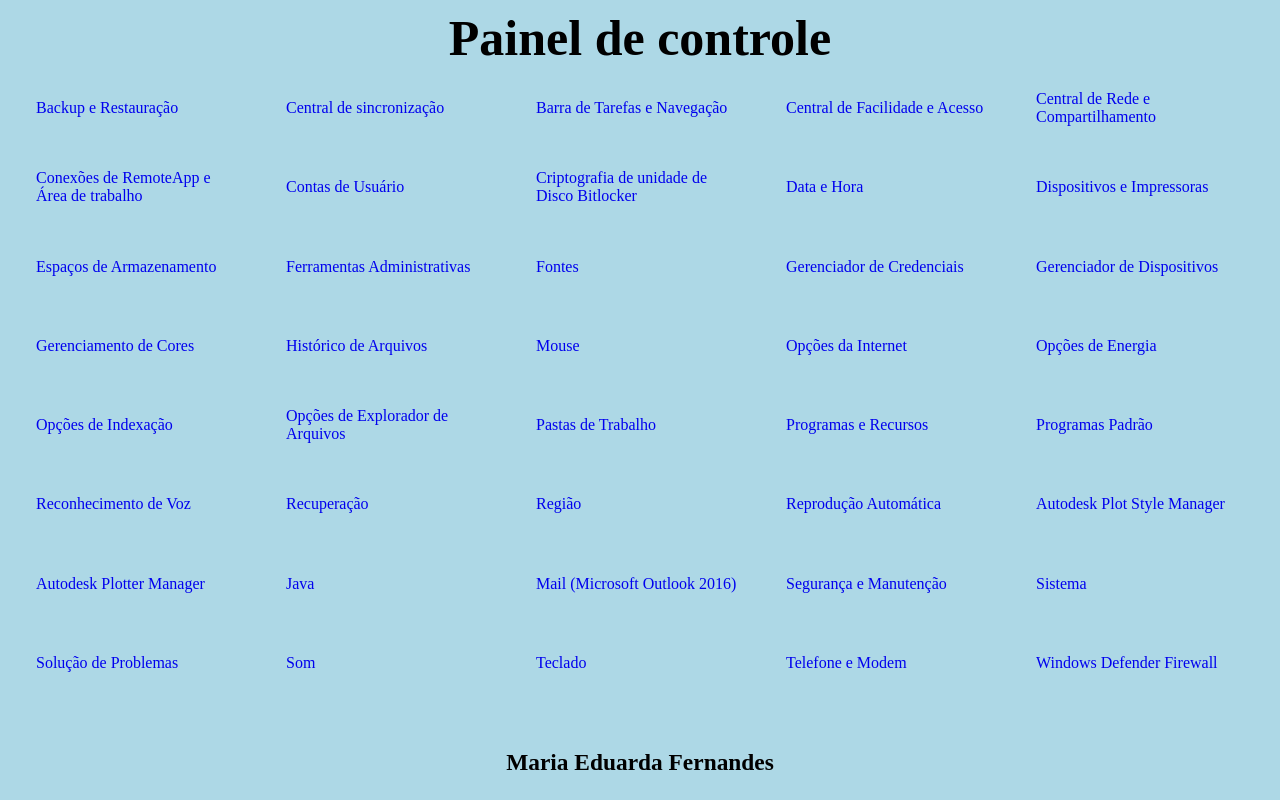
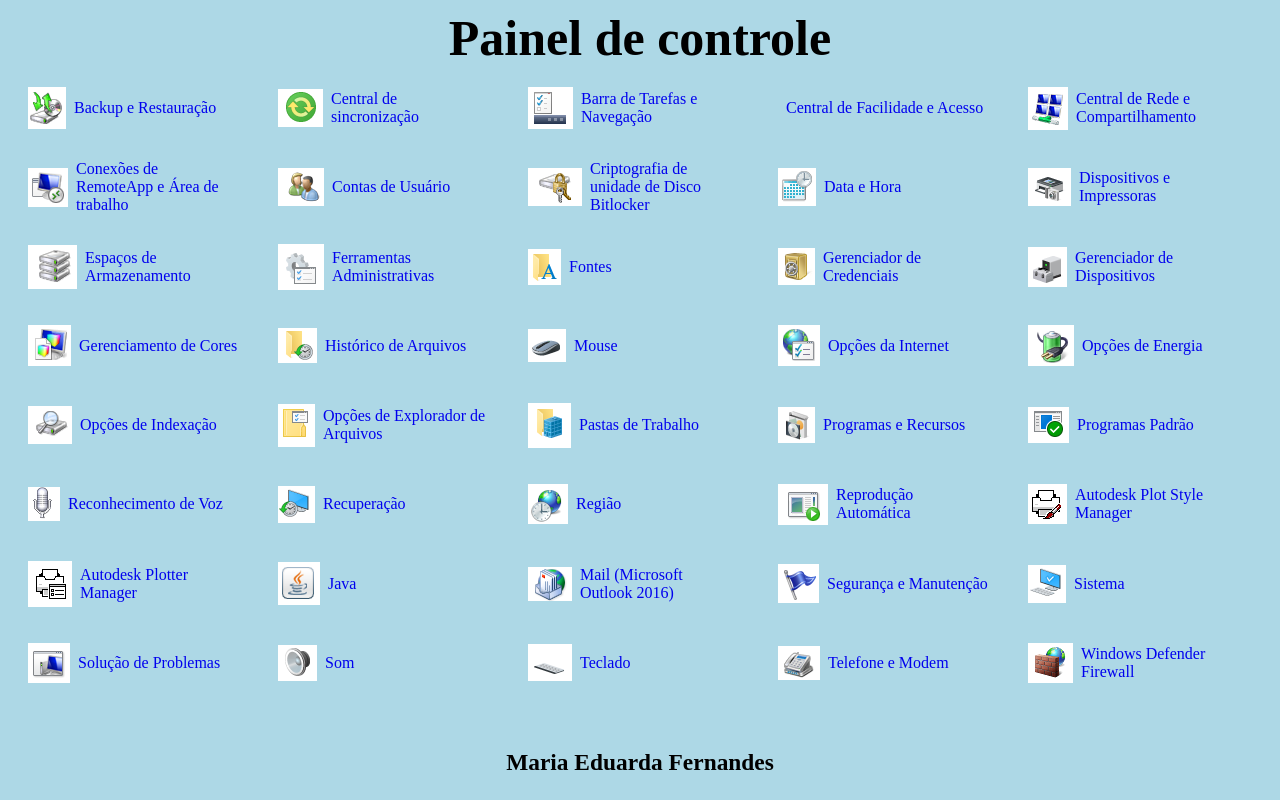
Before and after one commit to Maria-efs/Painel-de-controle, a plain HTML site: page index.html in a window 1280 px wide. Drawn offline with Linux system fonts and the light colour scheme.

Commit message:
alterações

```diff
--- a/index.html
+++ b/index.html
@@ -13,202 +13,202 @@
 
     <main>
         <a href="./pages/BackupRestauração.html" class="item-container" title="Executar: control mouse">
-            <img src="./3.PNG" alt="" class="item-img">
+            <img src="./icons/3.PNG" alt="" class="item-img">
             <span class="item-texto">Backup e Restauração</span>
         </a>
 
         <a href="./pages/CentralDeSincronização.html" class="item-container" title="Executar: control mouse">
-            <img src="./7.PNG" alt="" class="item-img">
+            <img src="./icons/7.PNG" alt="" class="item-img">
             <span class="item-texto">Central de sincronização</span>
         </a>
 
         <a href="./pages/BarradeTarefaseNavegação.html" class="item-container" title="Executar: control mouse">
-            <img src="./4.PNG" alt="" class="item-img">
+            <img src="./icons/4.PNG" alt="" class="item-img">
             <span class="item-texto">Barra de Tarefas e Navegação</span>
         </a>
 
         <a  href="./pages/CentraldeFacilidadeeAcesso.html" class="item-container" title="Executar: control mouse">
-            <img src="./5.PNG" alt="" class="item-img">
+            <img src="./icons/5" alt="" class="item-img">
             <span class="item-texto">Central de Facilidade e Acesso</span>
         </a>
 
         <a  href="./pages/CentraldeRedeeCompartilhamento.html" class="item-container" title="Executar: control mouse">
-            <img src="./6.PNG" alt="" class="item-img">
+            <img src="./icons/6.PNG" alt="" class="item-img">
             <span class="item-texto">Central de Rede e Compartilhamento</span>
         </a>
 
         <a  href="./pages/ConexõesdeRemoteApp.html" class="item-container" title="Executar: control mouse">
-            <img src="./8.PNG" alt="" class="item-img">
+            <img src="./icons/8.PNG" alt="" class="item-img">
             <span class="item-texto">Conexões de RemoteApp e Área de trabalho</span>
         </a>
 
         <a  href="./pages/ContasdeUsuários.html" class="item-container" title="Executar: control mouse">
-            <img src="./9.PNG" alt="" class="item-img">
+            <img src="./icons/9.PNG" alt="" class="item-img">
             <span class="item-texto">Contas de Usuário</span>
         </a>
 
         <a  href="./pages/CriptografiadeUnidade deDisco.html" class="item-container" title="Executar: control mouse">
-           <img src="./10.PNG" alt="" class="item-img">
+           <img src="./icons/10.PNG" alt="" class="item-img">
            <span class="item-texto">Criptografia de unidade  de Disco Bitlocker</span>
         </a>
 
         <a  href="./pages/DataeHora.html" class="item-container" title="Executar: control mouse">
-            <img src="./11.PNG" alt="" class="item-img">
+            <img src="./icons/11.PNG" alt="" class="item-img">
             <span class="item-texto">Data e Hora</span>
         </a>
 
         <a  href="./pages/DispositivosImpressoras.html" class="item-container" title="Executar: control mouse">
-            <img src="./12.PNG" alt="" class="item-img">
+            <img src="./icons/12.PNG" alt="" class="item-img">
             <span class="item-texto">Dispositivos e Impressoras</span>
         </a>
 
         <a  href="./pages/EspaçosdeArmazenamento.html" class="item-container" title="Executar: control mouse">
-            <img src="./13.PNG" alt="" class="item-img">
+            <img src="./icons/13.PNG" alt="" class="item-img">
             <span class="item-texto">Espaços de Armazenamento</span>
         </a>
 
         <a  href="./pages/FerramentasAdministrativas.html" class="item-container" title="Executar: control mouse">
-            <img src="./14.PNG" alt="" class="item-img">
+            <img src="./icons/14.PNG" alt="" class="item-img">
             <span class="item-texto">Ferramentas Administrativas</span>
         </a>
 
         <a  href="./pages/Fontes.html" class="item-container" title="Executar: control mouse">
-            <img src="./15.PNG" alt="" class="item-img">
+            <img src="./icons/15.PNG" alt="" class="item-img">
             <span class="item-texto">Fontes</span>
         </a>
 
         <a href="./pages/GerenciadordeCredenciais.html" class="item-container" title="Executar: control mouse">
-           <img src="./16.PNG" alt="" class="item-img">
+           <img src="./icons/16.PNG" alt="" class="item-img">
            <span class="item-texto">Gerenciador de Credenciais</span>
         </a>
 
         <a href="./pages/GerenciadordeDispositivos.html" class="item-container" title="Executar: control mouse">
-            <img src="./17.PNG" alt="" class="item-img">
+            <img src="./icons/17.PNG" alt="" class="item-img">
             <span class="item-texto">Gerenciador de Dispositivos</span>
         </a>
 
         <a href="./pages/GerenciamentodeCores.html" class="item-container" title="Executar: control mouse">
-            <img src="./18.PNG" alt="" class="item-img">
+            <img src="./icons/18.PNG" alt="" class="item-img">
             <span class="item-texto">Gerenciamento de Cores</span>
         </a>
 
         <a href="./pages/HistóricodeArquivos.html" class="item-container" title="Executar: control mouse">
-            <img src="./19.PNG" alt="" class="item-img">
+            <img src="./icons/19.PNG" alt="" class="item-img">
             <span class="item-texto">Histórico de Arquivos</span>
         </a>
 
         <a href="./pages/Mouse.html" class="item-container" title="Executar: control mouse">
-            <img src="./22.PNG" alt="" class="item-img">
+            <img src="./icons/22.PNG" alt="" class="item-img">
             <span class="item-texto">Mouse</span>
         </a>
 
         <a href="./pages/OpçõesdaInternet.html" class="item-container" title="Executar: control mouse">
-            <img src="./23.PNG" alt="" class="item-img">
+            <img src="./icons/23.PNG" alt="" class="item-img">
             <span class="item-texto">Opções da Internet</span>
         </a>
 
         <a href="./pages/OpçõesdeEnergia.html" class="item-container" title="Executar: control mouse">
-            <img src="./24.PNG" alt="" class="item-img">
+            <img src="./icons/24.PNG" alt="" class="item-img">
             <span class="item-texto">Opções de Energia</span>
         </a>
 
         <a href="./pages/OpçõesdeIndexação.html" class="item-container" title="Executar: control mouse">
-            <img src="./25.PNG" alt="" class="item-img">
+            <img src="./icons/25.PNG" alt="" class="item-img">
             <span class="item-texto">Opções de Indexação</span>
         </a>
 
         <a href="./pages/OpçõesdeExploradordeArquivos.html" class="item-container" title="Executar: control mouse">
-            <img src="./26.PNG" alt="" class="item-img">
+            <img src="./icons/26.PNG" alt="" class="item-img">
             <span class="item-texto">Opções de Explorador de Arquivos</span>
         </a>
 
         <a href="./pages/PastasdeTrabalho.html" class="item-container" title="Executar: control mouse">
-            <img src="./27.PNG" alt="" class="item-img">
+            <img src="./icons/27.PNG" alt="" class="item-img">
             <span class="item-texto">Pastas de Trabalho</span>
         </a>
 
         <a href="./pages/ProgramaseRecursos.html" class="item-container" title="Executar: control mouse">
-            <img src="./28.PNG" alt="" class="item-img">
+            <img src="./icons/28.PNG" alt="" class="item-img">
             <span class="item-texto">Programas e Recursos</span>
         </a>
 
         <a href="./pages/ProgramasPadrão.html" class="item-container" title="Executar: control mouse">
-           <img src="./29.PNG" alt="" class="item-img">
+           <img src="./icons/29.PNG" alt="" class="item-img">
            <span class="item-texto">Programas Padrão</span>
         </a>
 
         <a href="./pages/ReconhecimentodeVoz.html" class="item-container" title="Executar: control mouse">
-           <img src="./30.PNG" alt="" class="item-img">
+           <img src="./icons/30.PNG" alt="" class="item-img">
            <span class="item-texto">Reconhecimento de Voz</span>
         </a>
 
         <a href="./pages/Recuperação.html" class="item-container" title="Executar: control mouse">
-            <img src="./31.PNG" alt="" class="item-img">
+            <img src="./icons/31.PNG" alt="" class="item-img">
             <span class="item-texto">Recuperação</span>
         </a>
 
         <a href="./pages/Região.html" class="item-container" title="Executar: control mouse">
-            <img src="./32.PNG" alt="" class="item-img">
+            <img src="./icons/32.PNG" alt="" class="item-img">
             <span class="item-texto">Região</span>
         </a>
 
         <a href="./pages/ReproduçãoAutomática.html" class="item-container" title="Executar: control mouse">
-            <img src="./33.PNG" alt="" class="item-img">
+            <img src="./icons/33.PNG" alt="" class="item-img">
             <span class="item-texto">Reprodução Automática</span>
         </a>
 
         <a href="./pages/AutodeskPlotStyleManager.html" class="item-container" title="Executar: control mouse">
-            <img src="./1.PNG" alt="" class="item-img">
+            <img src="./icons/1.PNG" alt="" class="item-img">
             <span class="item-texto">Autodesk Plot Style Manager</span>
         </a>
 
         <a href="./pages/AutodeskPlotterManager.html" class="item-container" title="Executar: control mouse">
-            <img src="./2.PNG" alt="" class="item-img">
+            <img src="./icons/2.PNG" alt="" class="item-img">
             <span class="item-texto">Autodesk Plotter Manager</span>
         </a>
 
         <a href="./pages/Java.html" class="item-container" title="Executar: control mouse">
-            <img src="./20.PNG" alt="" class="item-img">
+            <img src="./icons/20.PNG" alt="" class="item-img">
             <span class="item-texto">Java</span>
         </a>
 
         <a href="./pages/Mail.html" class="item-container" title="Executar: control mouse">
-            <img src="./21.PNG" alt="" class="item-img">
+            <img src="./icons/21.PNG" alt="" class="item-img">
             <span class="item-texto">Mail (Microsoft Outlook 2016)</span>
         </a>
 
         <a href="./pages/SegurançaeManutenção.html" class="item-container" title="Executar: control mouse">
-            <img src="./34.PNG" alt="" class="item-img">
+            <img src="./icons/34.PNG" alt="" class="item-img">
             <span class="item-texto">Segurança e Manutenção</span>
         </a>
 
         <a href="./pages/Sistema.html" class="item-container" title="Executar: control mouse">
-            <img src="./35.PNG" alt="" class="item-img">
+            <img src="./icons/35.PNG" alt="" class="item-img">
             <span class="item-texto">Sistema</span>
         </a>
 
         <a href="./pages/SoluçãodeProblemas.html" class="item-container" title="Executar: control mouse">
-            <img src="./36.PNG" alt="" class="item-img">
+            <img src="./icons/36.PNG" alt="" class="item-img">
             <span class="item-texto">Solução de Problemas</span>
         </a>
 
         <a href="./pages/Som.html" class="item-container" title="Executar: control mouse">
-            <img src="./37.PNG" alt="" class="item-img">
+            <img src="./icons/37.PNG" alt="" class="item-img">
             <span class="item-texto">Som</span>
         </a>
 
         <a href="./pages/Teclado.html" class="item-container" title="Executar: control mouse">
-            <img src="./38.PNG" alt="" class="item-img">
+            <img src="./icons/38.PNG" alt="" class="item-img">
             <span class="item-texto">Teclado</span>
         </a>
 
         <a href="./pages/TelefoneeModem.html" class="item-container" title="Executar: control mouse">
-            <img src="./39.PNG" alt="" class="item-img">
+            <img src="./icons/39.PNG" alt="" class="item-img">
             <span class="item-texto">Telefone e Modem</span>
         </a>
 
         <a href="./pages/WindowsDefenderFirewall.html" class="item-container" title="Executar: control mouse">
-            <img src="./40.PNG" alt="" class="item-img">
+            <img src="./icons/40.PNG" alt="" class="item-img">
             <span class="item-texto">Windows Defender Firewall</span>
         </a>
 
```
Also changed, not shown: style.css (line endings or trailing spaces).
